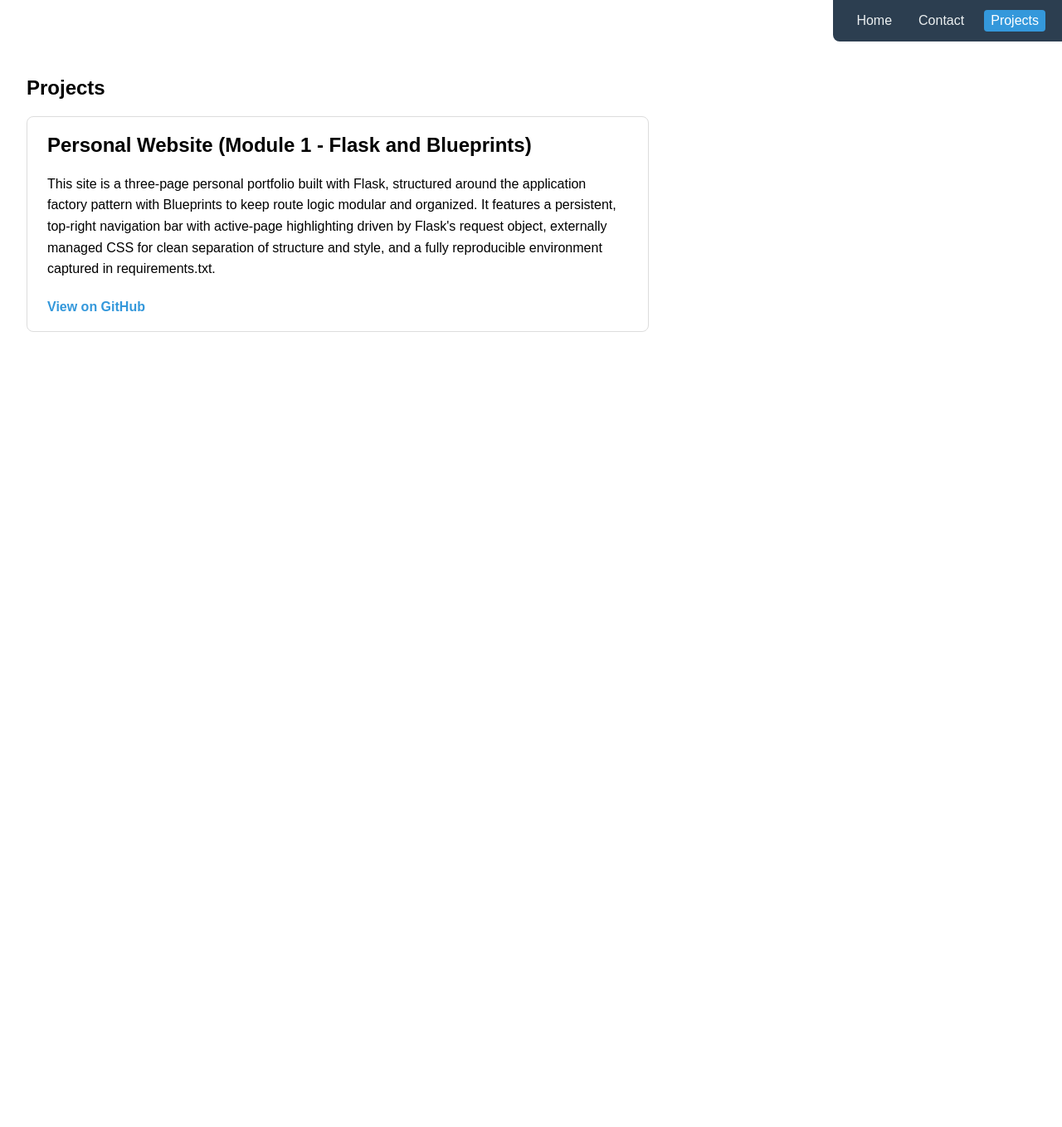
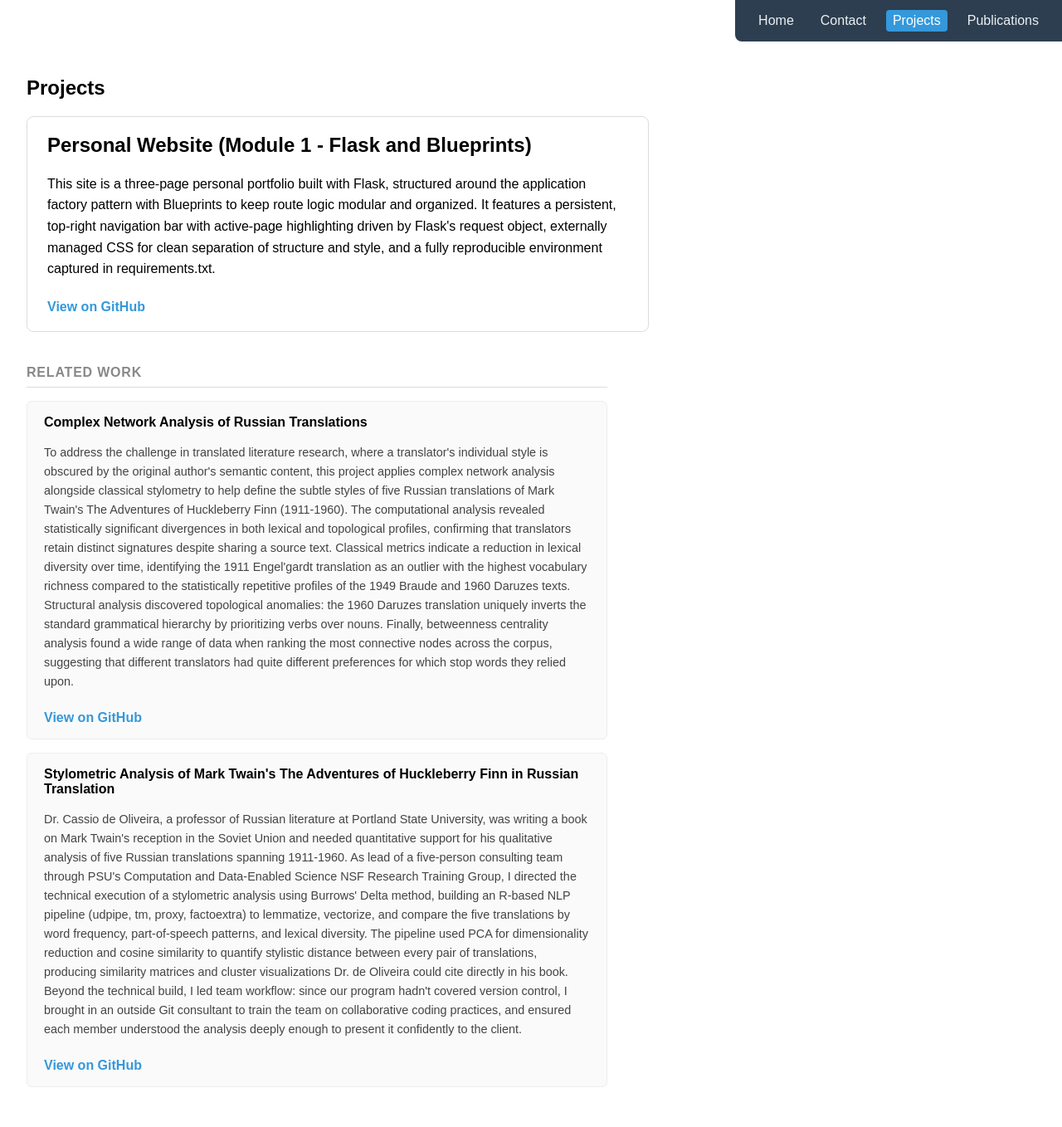
Before and after one commit to Vix-T/jhu_software_concepts, a Flask app: page /projects in a window 1280 px wide. Shown: the whole page at 83% size. Before the commit the page ends 400 px from the top, so only its background shows below. Run offline with Flask 3, Linux system fonts and the light colour scheme.

Commit message:
Add Publications page, related work section, update project title
Co-Authored-By: Claude Sonnet 5 <noreply@anthropic.com>
Claude-Session: https://claude.ai/code/session_01JzYCyrJ2iyctsMKXF1tzhL

```diff
--- a/module_1/app/main/routes.py
+++ b/module_1/app/main/routes.py
@@ -16,3 +16,8 @@ def contact():
 @main_bp.route("/projects")
 def projects():
     return render_template("projects.html")
+
+
+@main_bp.route("/publications")
+def publications():
+    return render_template("publications.html")
--- a/module_1/app/static/css/pages.css
+++ b/module_1/app/static/css/pages.css
@@ -79,6 +79,58 @@
     text-decoration: underline;
 }
 
+/* Related work (secondary, supplementary projects) */
+.related-work {
+    max-width: 700px;
+    margin-top: 2.5rem;
+}
+
+.related-work-heading {
+    font-size: 1rem;
+    text-transform: uppercase;
+    letter-spacing: 0.05em;
+    color: #888888;
+    border-bottom: 1px solid #dddddd;
+    padding-bottom: 0.5rem;
+    margin-bottom: 1rem;
+}
+
+.project-card-secondary {
+    padding: 1rem 1.25rem;
+    border: 1px solid #eeeeee;
+    background-color: #fafafa;
+    border-radius: 6px;
+    margin-bottom: 1rem;
+}
+
+.project-card-secondary h3 {
+    margin-top: 0;
+    font-size: 1rem;
+}
+
+.project-card-secondary p {
+    line-height: 1.6;
+    font-size: 0.9rem;
+    color: #444444;
+}
+
+/* Publications page */
+.publication-card {
+    max-width: 700px;
+    padding: 1.25rem 1.5rem;
+    border: 1px solid #dddddd;
+    border-radius: 8px;
+}
+
+.publication-card h2 {
+    margin-top: 0;
+    font-size: 1.2rem;
+}
+
+.publication-card p {
+    line-height: 1.6;
+}
+
 /* Responsive */
 @media (max-width: 600px) {
     .home {
--- a/module_1/app/templates/base.html
+++ b/module_1/app/templates/base.html
@@ -14,6 +14,8 @@
            href="{{ url_for('main.contact') }}">Contact</a>
         <a class="nav-link {% if request.endpoint == 'main.projects' %}active{% endif %}"
            href="{{ url_for('main.projects') }}">Projects</a>
+        <a class="nav-link {% if request.endpoint == 'main.publications' %}active{% endif %}"
+           href="{{ url_for('main.publications') }}">Publications</a>
     </nav>
 
     <main>
--- a/module_1/app/templates/projects.html
+++ b/module_1/app/templates/projects.html
@@ -20,5 +20,72 @@
             View on GitHub
         </a>
     </article>
+
+    <div class="related-work">
+        <h2 class="related-work-heading">Related Work</h2>
+
+        <article class="project-card project-card-secondary">
+            <h3>Complex Network Analysis of Russian Translations</h3>
+            <p>
+                To address the challenge in translated literature research,
+                where a translator's individual style is obscured by the
+                original author's semantic content, this project applies
+                complex network analysis alongside classical stylometry to
+                help define the subtle styles of five Russian translations
+                of Mark Twain's The Adventures of Huckleberry Finn
+                (1911-1960). The computational analysis revealed
+                statistically significant divergences in both lexical and
+                topological profiles, confirming that translators retain
+                distinct signatures despite sharing a source text. Classical
+                metrics indicate a reduction in lexical diversity over time,
+                identifying the 1911 Engel'gardt translation as an outlier
+                with the highest vocabulary richness compared to the
+                statistically repetitive profiles of the 1949 Braude and
+                1960 Daruzes texts. Structural analysis discovered
+                topological anomalies: the 1960 Daruzes translation
+                uniquely inverts the standard grammatical hierarchy by
+                prioritizing verbs over nouns. Finally,
+                betweenness centrality analysis found a wide range of data
+                when ranking the most connective nodes across the corpus,
+                suggesting that different translators had quite different
+                preferences for which stop words they relied upon.
+            </p>
+            <a class="project-link" href="https://github.com/Vix-T/nlp-descriptive-russian-translations"
+               target="_blank" rel="noopener noreferrer">
+                View on GitHub
+            </a>
+        </article>
+
+        <article class="project-card project-card-secondary">
+            <h3>Stylometric Analysis of Mark Twain's The Adventures of Huckleberry Finn in Russian Translation</h3>
+            <p>
+                Dr. Cassio de Oliveira, a professor of Russian literature at
+                Portland State University, was writing a book on Mark
+                Twain's reception in the Soviet Union and needed
+                quantitative support for his qualitative analysis of five
+                Russian translations spanning 1911-1960. As lead of a
+                five-person consulting team through PSU's Computation and Data-Enabled Science NSF Research
+                Training Group, I directed the technical execution of a
+                stylometric analysis using Burrows' Delta method, building
+                an R-based NLP pipeline (udpipe, tm, proxy, factoextra) to
+                lemmatize, vectorize, and compare the five translations by
+                word frequency, part-of-speech patterns, and lexical
+                diversity. The pipeline used PCA for dimensionality
+                reduction and cosine similarity to quantify stylistic
+                distance between every pair of translations, producing
+                similarity matrices and cluster visualizations Dr. de
+                Oliveira could cite directly in his book. Beyond the
+                technical build, I led team workflow: since our program
+                hadn't covered version control, I brought in an outside Git
+                consultant to train the team on collaborative coding
+                practices, and ensured each member understood the analysis
+                deeply enough to present it confidently to the client.
+            </p>
+            <a class="project-link" href="https://github.com/Vix-T/nlp-quantitative-analysis-twain-russian-R"
+               target="_blank" rel="noopener noreferrer">
+                View on GitHub
+            </a>
+        </article>
+    </div>
 </section>
 {% endblock %}
```
Also changed, not shown: module_1/app/templates/index.html (+5 -3 lines), module_1/app/templates/publications.html (added, +32 -0 lines).
